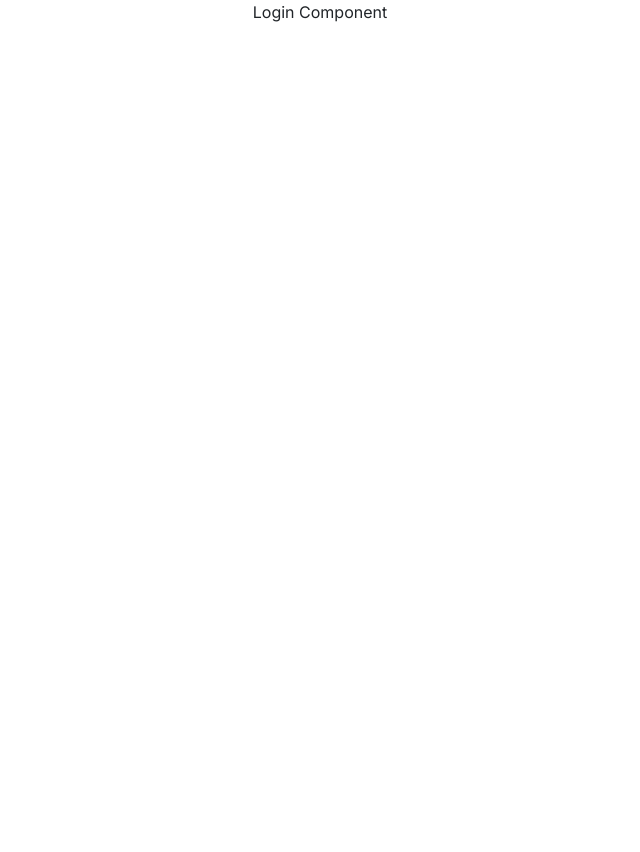
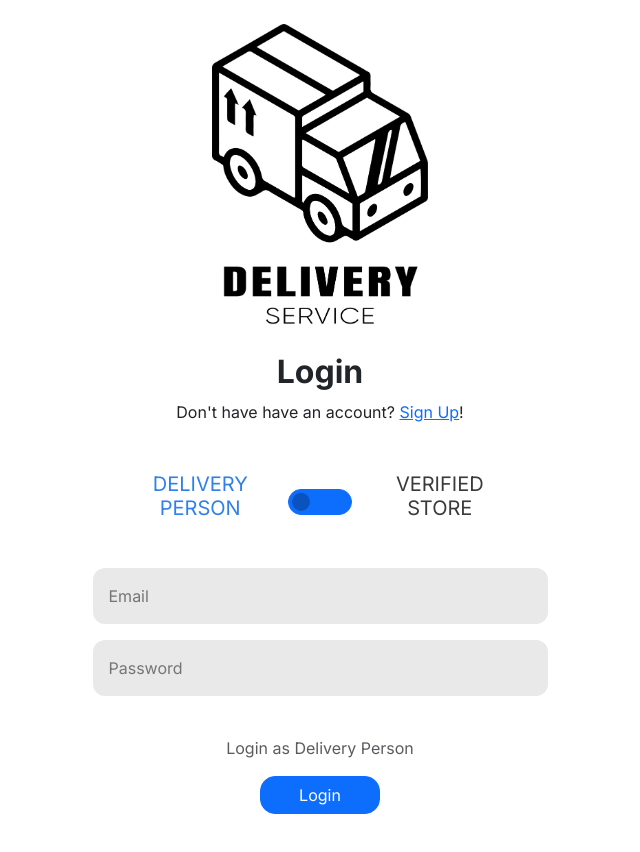
Before and after one commit to SendASnack/core_frontend, a React (Create React App) app in the folder delivery-service/: page /login in a window 1280 px wide. Shown: the top 852 px of the page, without its empty margins (320-960 px from the left). Before the commit the page ends 800 px from the top, so only its background shows below. Built offline with nearby package versions, Linux system fonts and the light colour scheme.

Commit message:
Implemented Login Page

```diff
--- a/delivery-service/package.json
+++ b/delivery-service/package.json
@@ -6,11 +6,13 @@
     "@testing-library/jest-dom": "^5.16.4",
     "@testing-library/react": "^13.3.0",
     "@testing-library/user-event": "^13.5.0",
+    "axios": "^0.27.2",
     "react": "^18.1.0",
     "react-bootstrap": "^2.4.0",
     "react-dom": "^18.1.0",
     "react-router-dom": "^6.3.0",
     "react-scripts": "5.0.1",
+    "react-toastify": "^9.0.3",
     "web-vitals": "^2.1.4"
   },
   "scripts": {
--- a/delivery-service/src/components/Login/Login.js
+++ b/delivery-service/src/components/Login/Login.js
@@ -1,9 +1,74 @@
 import React from 'react';
+import {Button, Col, Container, Image, Row} from "react-bootstrap";
+import Switch from "../Switch/Switch";
+import Input from "../Input/Input";
+import {toast} from "react-toastify";
+import axios from "axios";
 
-const Login = () => (
-  <div data-testid="Login">
-    Login Component
-  </div>
-);
+const Login = () => {
+
+    const [currentUser, setCurrentUser] = React.useState("Delivery Person");
+
+    const [email, setEmail] = React.useState("");
+    const [password, setPassword] = React.useState("");
+
+    const notify = (message) => toast(message);
+
+    const handleSwitch = () => {
+        if (currentUser === "Delivery Person") {
+            setCurrentUser("Verified Store");
+        } else {
+            setCurrentUser("Delivery Person");
+        }
+    };
+
+    const handleSubmit = () => {
+
+        if (!email|| !password){
+            notify("Please fill all fields");
+            return;
+        }
+
+        axios.post('http://localhost:8080/api/auth/login', {
+            email: email,
+            password: password
+        })
+            .then((response) => {
+                notify(response.data.message);
+                localStorage.setItem('token', response.data.token);
+                setTimeout(() => window.location.replace("/"), 2000);
+            }, (error) => {
+                notify(JSON.parse(error.request.response)['message']);
+                console.log(error);
+            });
+    };
+
+    return (
+        <Container className="justify-content-center text-center d-flex my-4">
+            <Col md={5} className="col-5 mb-4">
+                <Row className="justify-content-center d-flex">
+                    <Image className="w-50" src='/Delivery Service.png' alt='Delivery Service logo' />
+                </Row>
+                <Row className='my-4'>
+                    <h2 style={{fontWeight: "bold"}}>Login</h2>
+                    <span>Don't have have an account? <a className='link' href='/signup'>Sign Up</a>!</span>
+                </Row>
+                <Row className='justify-content-center d-flex py-4'>
+                    <Switch selected={currentUser} on_value_changed={handleSwitch}/>
+                </Row>
+                <Row>
+                    <form className='input-form'>
+                        <Input type="email" label="Email" n_value_changed={setEmail}/>
+                        <Input type="password" label="Password" on_value_changed={setPassword}/>
+                    </form>
+                </Row>
+                <Row className='justify-content-center text-center d-flex mt-4'>
+                    <p className="text-muted">Login as {currentUser}</p>
+                    <Button className="w-25" type="submit" class="sign-up" style={{borderRadius: "15px"}} onClick={handleSubmit}>Login</Button>
+                </Row>
+            </Col>
+        </Container>
+  );
+};
 
 export default Login;
```
Also changed, not shown: 1 other file (tests, documents, lock files or other folders).
